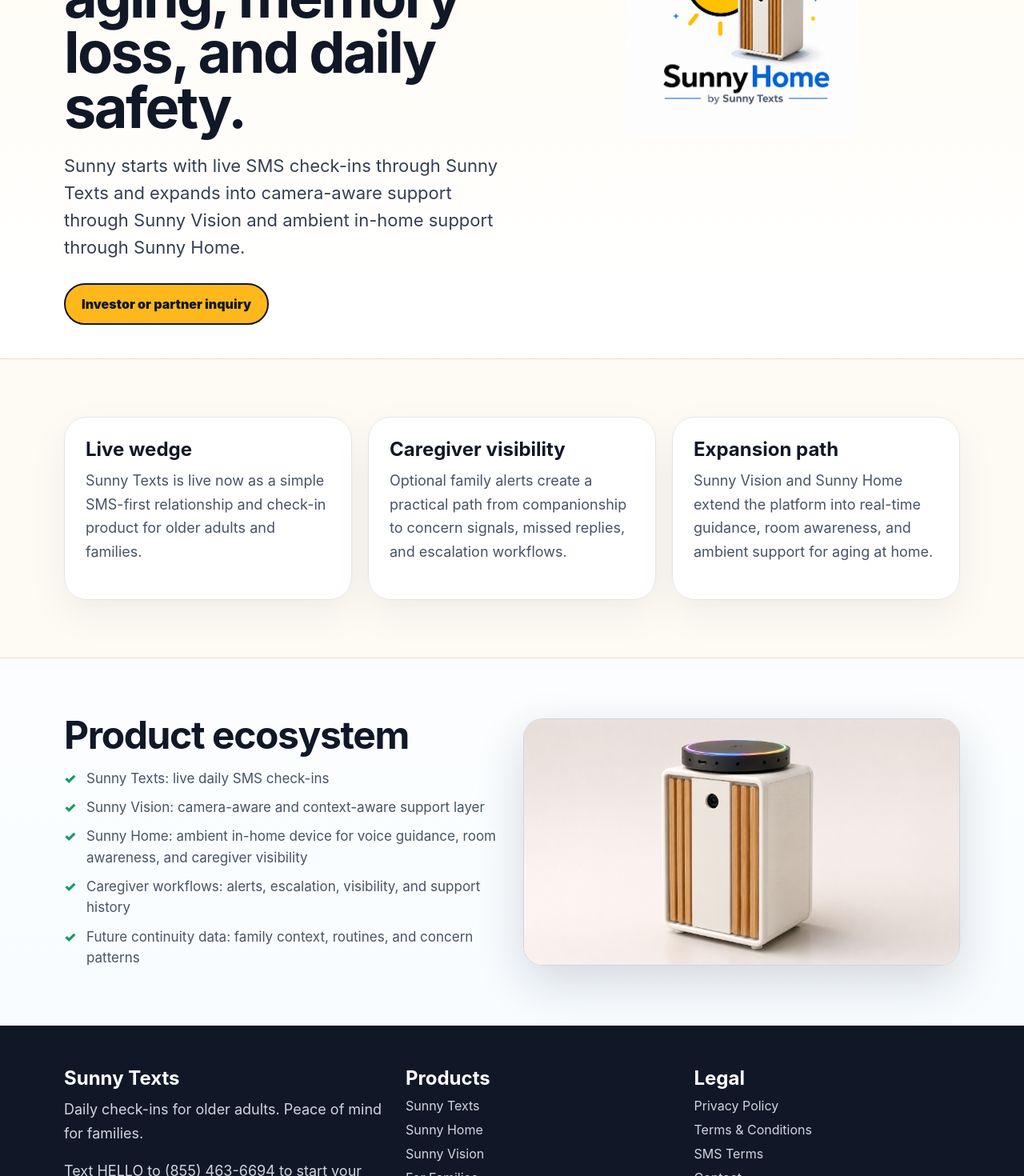
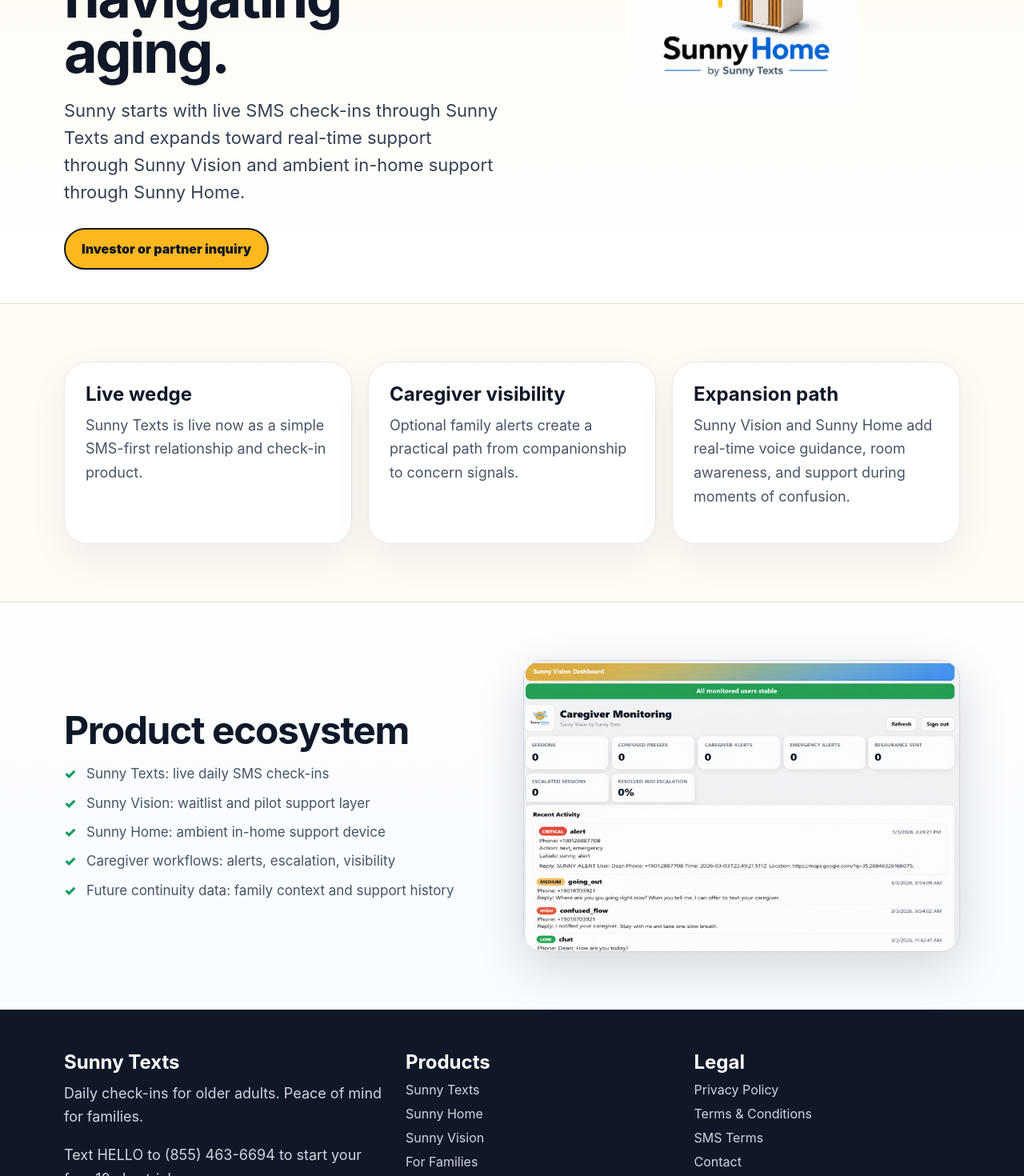
Before and after one commit to vousdoochile/sunny-site, a Next.js app: page /investors in a window 1280 px wide. Shown: the part 520-1990 px from the top of the page at 80% size. Built offline with nearby package versions, Linux system fonts and the light colour scheme.

Commit message:
Refine investor page

```diff
--- a/app/investors/page.jsx
+++ b/app/investors/page.jsx
@@ -10,13 +10,10 @@
         <div className="container grid-2">
           <div>
             <p className="kicker">Investors and partners</p>
-
-            <h1>A low-tech care platform for families navigating aging, memory loss, and daily safety.</h1>
-
+            <h1>A low-tech care companion platform for families navigating aging.</h1>
             <p className="lead">
-              Sunny starts with live SMS check-ins through Sunny Texts and expands into camera-aware support through Sunny Vision and ambient in-home support through Sunny Home.
+              Sunny starts with live SMS check-ins through Sunny Texts and expands toward real-time support through Sunny Vision and ambient in-home support through Sunny Home.
             </p>
-
             <div className="cta-row">
               <Link className="btn btn-primary" href="/contact">
                 Investor or partner inquiry
@@ -39,23 +36,17 @@
         <div className="container grid-3">
           <div className="card">
             <h3>Live wedge</h3>
-            <p>
-              Sunny Texts is live now as a simple SMS-first relationship and check-in product for older adults and families.
-            </p>
+            <p>Sunny Texts is live now as a simple SMS-first relationship and check-in product.</p>
           </div>
 
           <div className="card">
             <h3>Caregiver visibility</h3>
-            <p>
-              Optional family alerts create a practical path from companionship to concern signals, missed replies, and escalation workflows.
-            </p>
+            <p>Optional family alerts create a practical path from companionship to concern signals.</p>
           </div>
 
           <div className="card">
             <h3>Expansion path</h3>
-            <p>
-              Sunny Vision and Sunny Home extend the platform into real-time guidance, room awareness, and ambient support for aging at home.
-            </p>
+            <p>Sunny Vision and Sunny Home add real-time voice guidance, room awareness, and support during moments of confusion.</p>
           </div>
         </div>
       </section>
@@ -64,20 +55,19 @@
         <div className="container grid-2">
           <div>
             <h2>Product ecosystem</h2>
-
             <ul className="clean">
               <li>Sunny Texts: live daily SMS check-ins</li>
-              <li>Sunny Vision: camera-aware and context-aware support layer</li>
-              <li>Sunny Home: ambient in-home device for voice guidance, room awareness, and caregiver visibility</li>
-              <li>Caregiver workflows: alerts, escalation, visibility, and support history</li>
-              <li>Future continuity data: family context, routines, and concern patterns</li>
+              <li>Sunny Vision: waitlist and pilot support layer</li>
+              <li>Sunny Home: ambient in-home support device</li>
+              <li>Caregiver workflows: alerts, escalation, visibility</li>
+              <li>Future continuity data: family context and support history</li>
             </ul>
           </div>
 
           <Image
             className="screenshot"
-            src="/sunny-home-device.png"
-            alt="Sunny Home ambient support device concept"
+            src="/sunny-vision-dashboard.png"
+            alt="Sunny caregiver dashboard concept"
             width={1200}
             height={720}
           />
```
